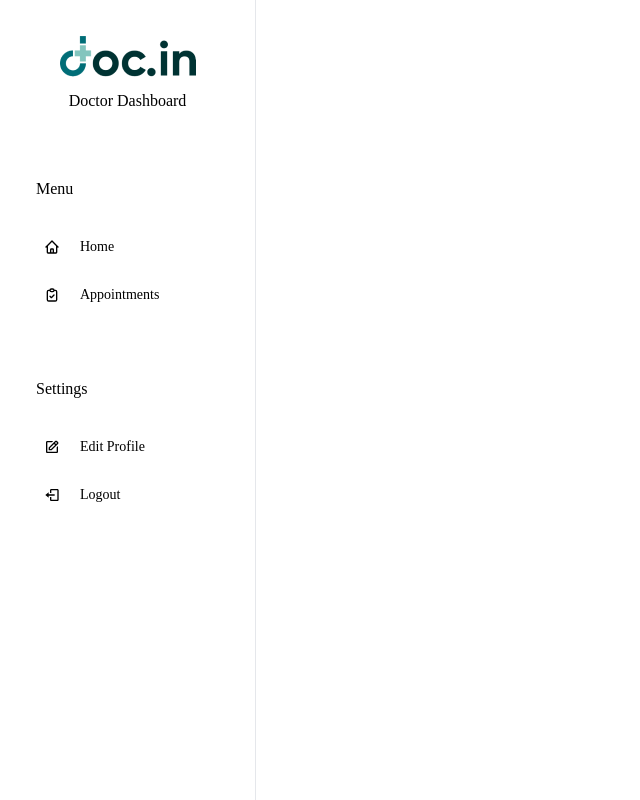
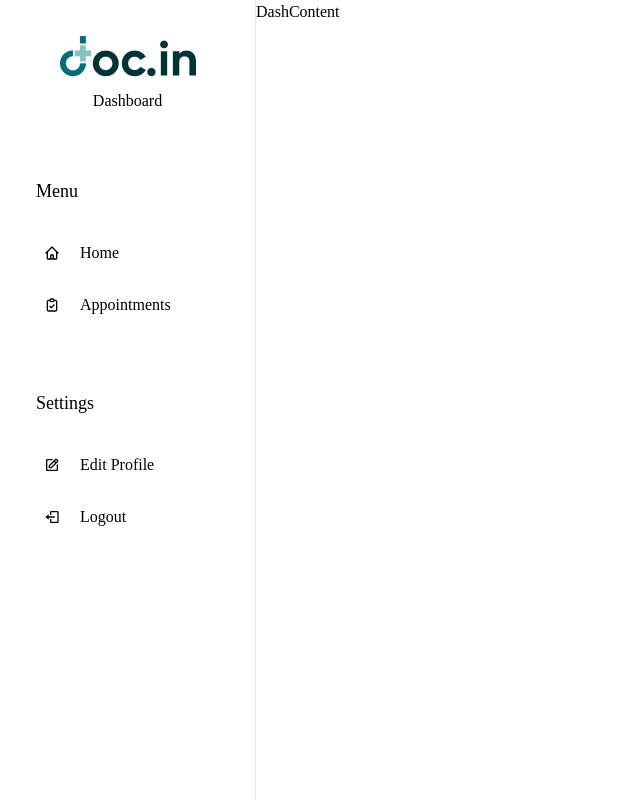
Before and after one commit to Fatinabimanyu/docin-react18, a React (Create React App) app: page /doctor-dashboard in a window 1280 px wide. Shown: the whole page, without its empty margins (0-640 px from the left). Built offline with nearby package versions, Linux system fonts and the light colour scheme.

Commit message:
feat(dashboard): add href on each sidebar item

```diff
--- /dev/null
+++ b/src/components/DashContent.jsx
@@ -0,0 +1,9 @@
+import React from "react";
+
+export default function DashContent() {
+  return (
+    <section className="flex-1">
+      <div>DashContent</div>
+    </section>
+  );
+}
--- a/src/components/Sidebar.jsx
+++ b/src/components/Sidebar.jsx
@@ -5,23 +5,31 @@ import { HiOutlineHome, HiOutlineClipboardCheck } from "react-icons/hi";
 
 export default function Sidebar() {
   const menu = [
-    { name: "Home", icon: <HiOutlineHome /> },
-    { name: "Appointments", icon: <HiOutlineClipboardCheck /> },
+    { name: "Home", href: "/doctor-dashboard", icon: <HiOutlineHome /> },
+    {
+      name: "Appointments",
+      href: "/doctor-dashboard/appointments",
+      icon: <HiOutlineClipboardCheck />,
+    },
   ];
   const settings = [
-    { name: "Edit Profile", icon: <BiEdit /> },
-    { name: "Logout", icon: <BiLogOut /> },
+    {
+      name: "Edit Profile",
+      href: "/doctor-dashboard/edit-profile",
+      icon: <BiEdit />,
+    },
+    { name: "Logout", href: "/", icon: <BiLogOut /> },
   ];
   return (
     <div className="h-screen border-r border-gray-200 w-64 px-9 py-9 space-y-16">
       <div className="flex flex-col items-center space-y-3">
         <img src={DocinLogo} alt="" />
-        <div>Doctor Dashboard</div>
+        <div>Dashboard</div>
       </div>
 
       <div className="space-y-16">
         <div>
-          <div className="mb-7">Menu</div>
+          <div className="mb-7 text-lg">Menu</div>
           <ul className="space-y-3">
             {menu.map((val, index) => {
               return (
@@ -29,8 +37,10 @@ export default function Sidebar() {
                   className="px-2 py-2 flex flex-row items-center"
                   key={index}
                 >
-                  <div className="mr-5">{val.icon}</div>
-                  <div className="text-sm">{val.name}</div>
+                  <a href={val.href} className="flex flex-row items-center">
+                    <div className="mr-5">{val.icon}</div>
+                    <div>{val.name}</div>
+                  </a>
                 </li>
               );
             })}
@@ -38,16 +48,15 @@ export default function Sidebar() {
         </div>
 
         <div>
-          <div className="mb-7">Settings</div>
+          <div className="mb-7 text-lg">Settings</div>
           <ul className="space-y-3">
             {settings.map((val, index) => {
               return (
-                <li
-                  className="px-2 py-2 flex flex-row items-center"
-                  key={index}
-                >
-                  <div className="mr-5">{val.icon}</div>
-                  <div className="text-sm">{val.name}</div>
+                <li className="px-2 py-2" key={index}>
+                  <a href={val.href} className="flex flex-row items-center">
+                    <div className="mr-5">{val.icon}</div>
+                    <div>{val.name}</div>
+                  </a>
                 </li>
               );
             })}
--- a/src/pages/DoctorDashboard.jsx
+++ b/src/pages/DoctorDashboard.jsx
@@ -1,10 +1,12 @@
 import React from "react";
+import DashContent from "../components/DashContent";
 import Sidebar from "../components/Sidebar";
 
 export default function DoctorDashboard() {
   return (
-    <>
+    <div className="w-full min-h-screen bg-white flex flex-row">
       <Sidebar />
-    </>
+      <DashContent />
+    </div>
   );
 }
```
